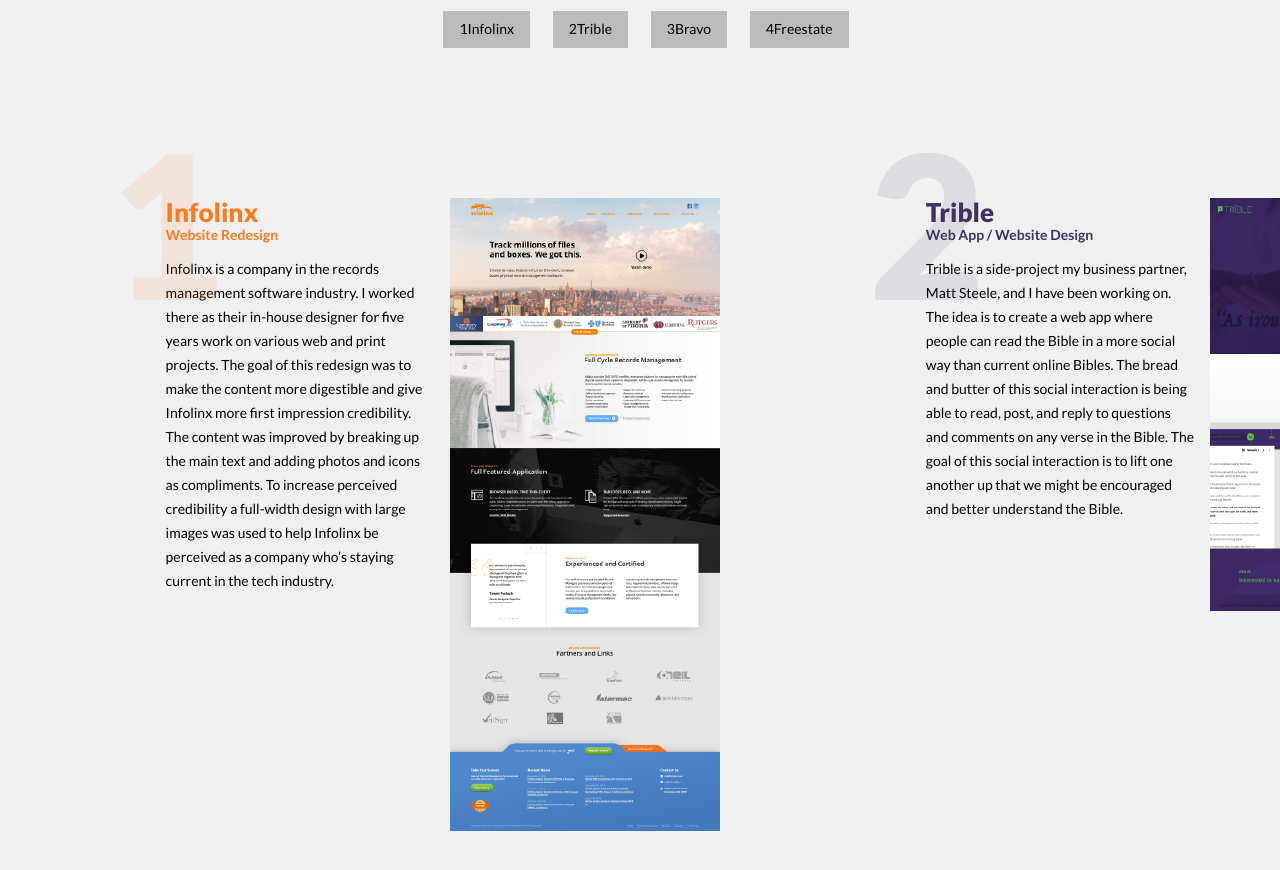
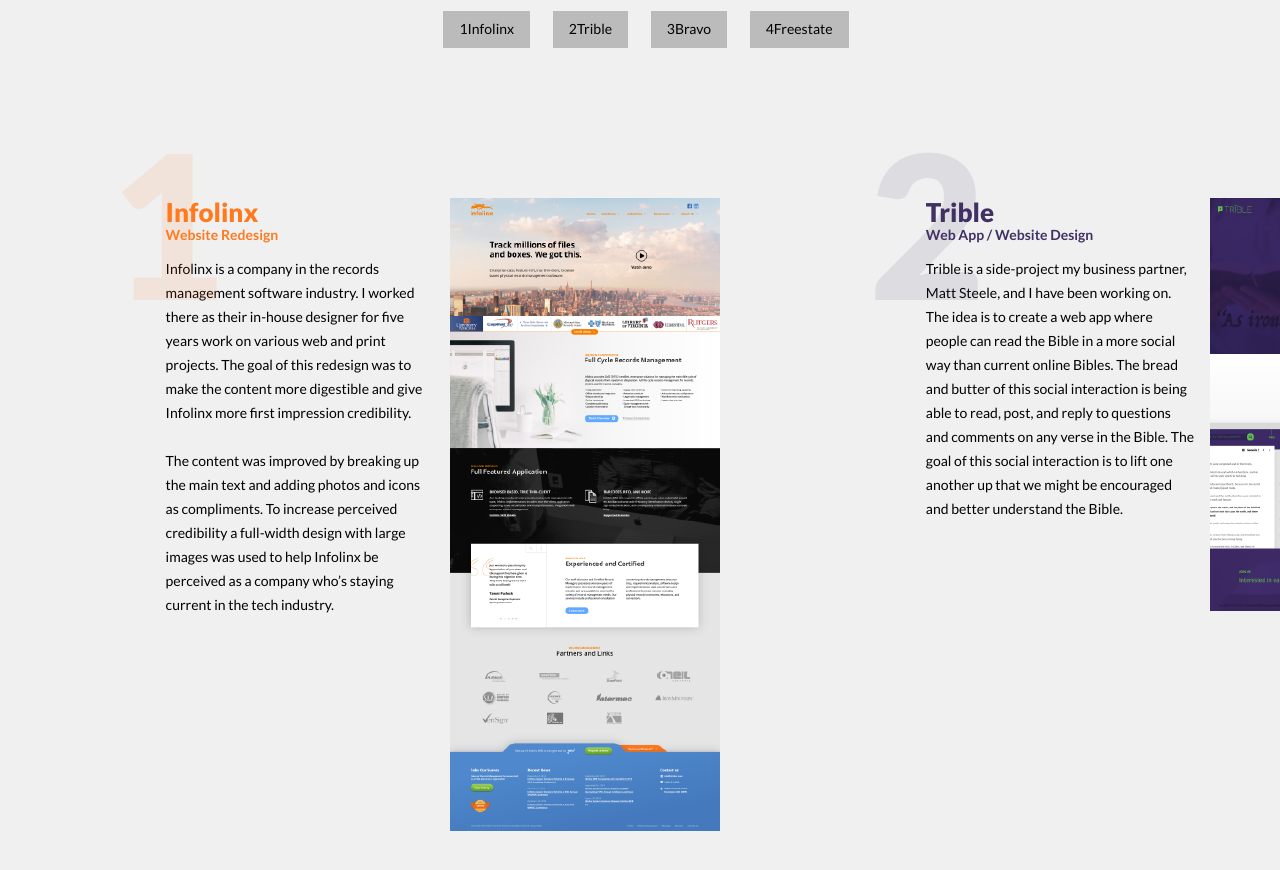
Before and after one commit to bzle/brandonz-me, a Jekyll site: the page built from index.html, in a window 1280 px wide and 900 px high, scrolled down 1208 px. Shown: the top 870 px of the window. Built offline with Jekyll 4.4.1, drawn with Linux system fonts in a browser that asks for light colours; nearby versions of some CDN libraries.

Commit message:
Updated '/index.html' via CloudCannon

```diff
--- a/index.html
+++ b/index.html
@@ -22,7 +22,7 @@
         <div class="grid__item one-half">
             <h2 class="section-heading">KIND WORDS</h2>
             <div class="referral">
-                <img src="{{ page.heather-img_path }}" class="referral__img">
+                <img src="{{ page.heather-img_path }}" class="referral__img" />
                 <div class="referral__text editable">
                     <p class="referral__quote editable">“Brandon has a strong aesthetic and creates beautiful marketing materials. As a creative director and marketing expert, I'm very impressed with the work he has created and his attention to detail.”</p>
                     <p class="referral__name">Heather Cox</p>
@@ -32,7 +32,7 @@
         </div>
         <div class="grid__item one-half">
             <div class="referral">
-                <img src="{{ page.matt-img_path }}" class="referral__img">
+                <img src="{{ page.matt-img_path }}" class="referral__img" />
                 <div class="referral__text">
                     <p class="referral__quote">“EXTREMELY design-focus and detail oriented. It's with these two skills that he creates visually aesthetic masterpieces. His user interfaces are made with a focus on usability and user interaction. The systems created are extremely intuitive and well branded. If you are looking for a new web application design, or to polish up your existing one, Brandon is your guy!”</p>
                     <p class="referral__name">Matt Steele</p>
@@ -60,9 +60,7 @@
                 <span class="project__num">1</span>
                 <h3 class="project__title editable">Infolinx</h3>
                 <p class="project__type">Website Redesign</p>
-                <p class="project__description editable">Infolinx is a company in the records management software industry. I worked there as their in-house designer for five years work on various web and print projects.
-
-    The goal of this redesign was to make the content more digestible and give Infolinx more first impression credibility. The content was improved by breaking up the main text and adding photos and icons as compliments. To increase perceived credibility a full-width design with large images was used to help Infolinx be perceived as a company who’s staying current in the tech industry.</p>
+                <p class="project__description editable">Infolinx is a company in the records management software industry. I worked there as their in-house designer for five years work on various web and print projects. The goal of this redesign was to make the content more digestible and give Infolinx more first impression credibility.<br /><br />The content was improved by breaking up the main text and adding photos and icons as compliments. To increase perceived credibility a full-width design with large images was used to help Infolinx be perceived as a company who&rsquo;s staying current in the tech industry.</p>
             </div>
             <a href="/img/project__infolinx.png" class="project__img math-grid__item one-quarter">
                 <img src="/img/project__infolinx--thumbnail.png" alt="Screenshot of Infolinx website redesign" />
```
